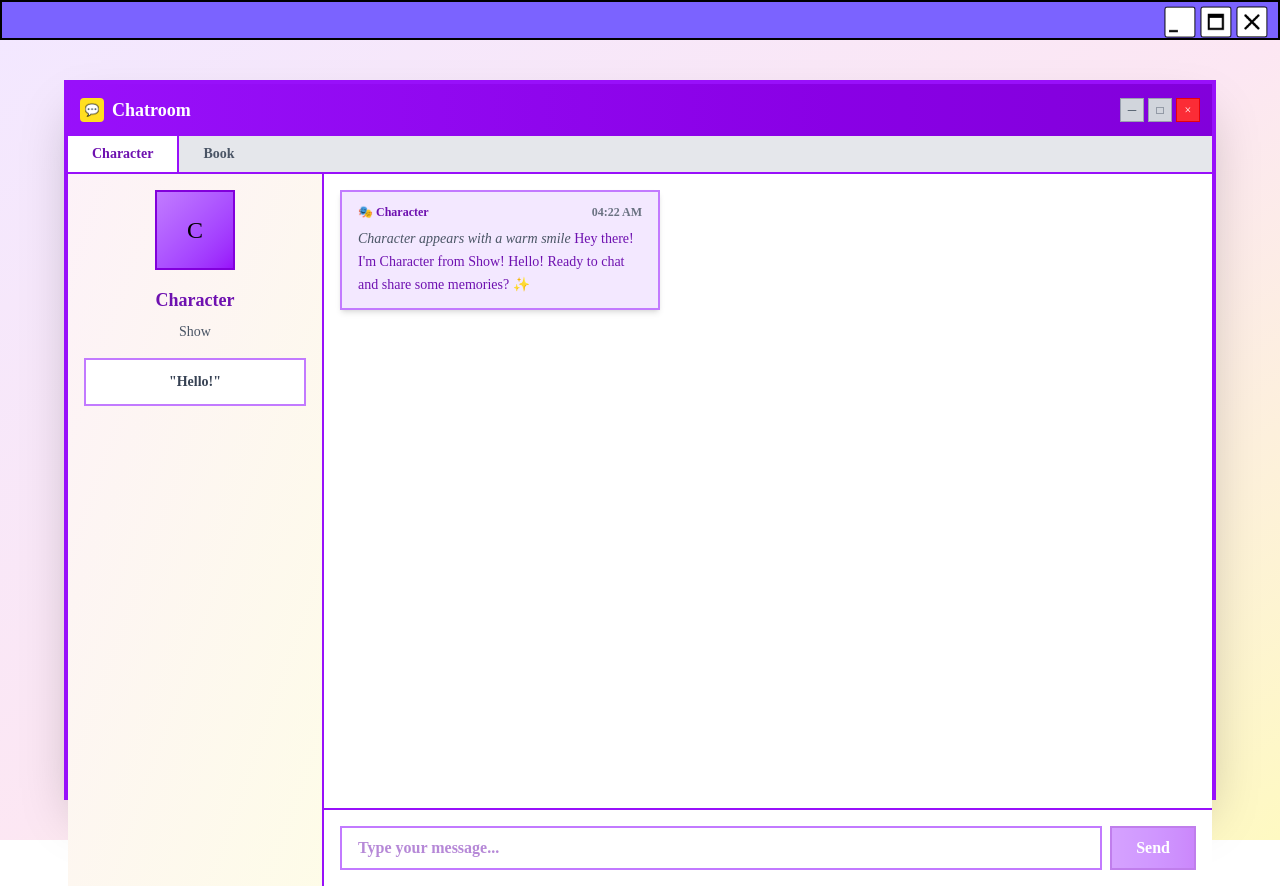
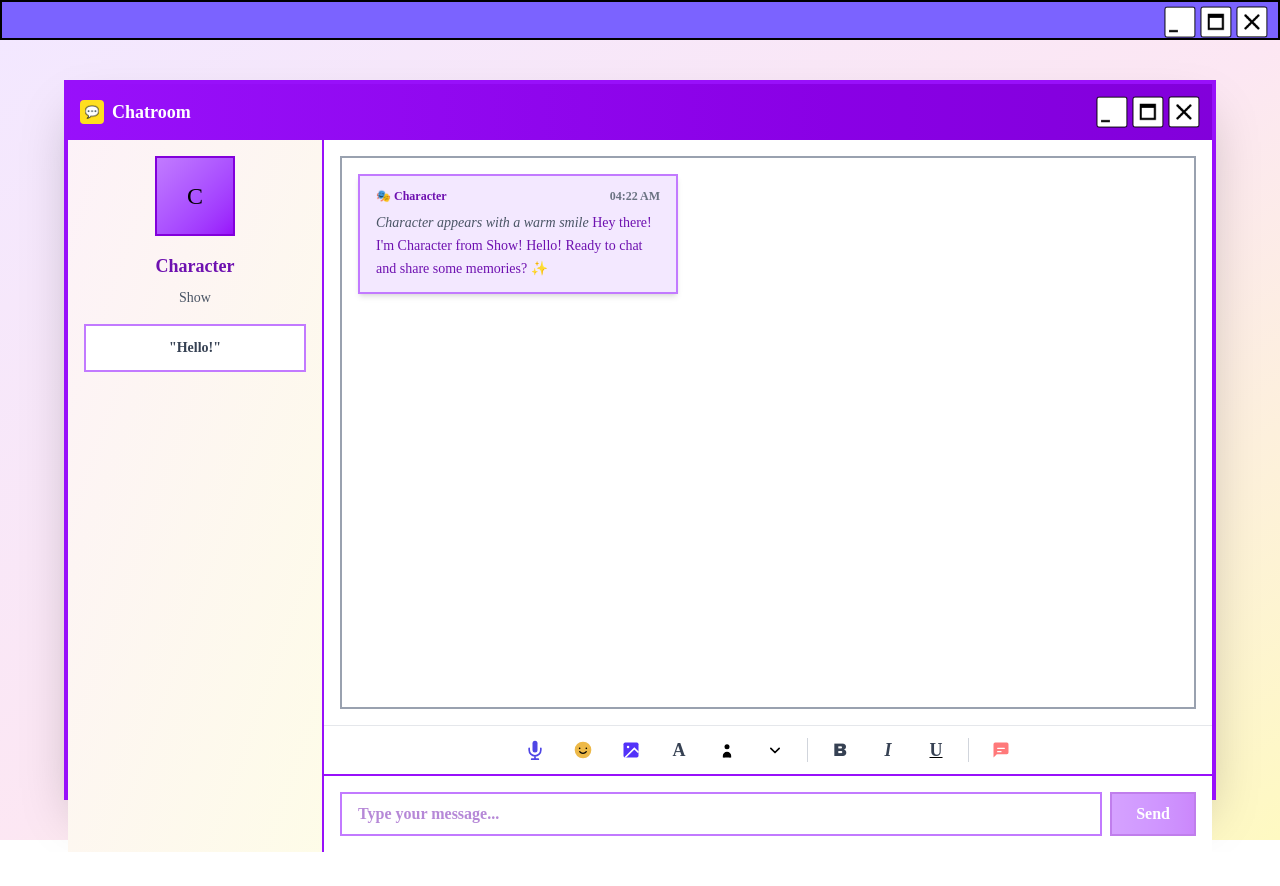
Before and after one commit to axyc13/PixelPal, a React (Vite) app: page /chat/1 in a window 1280 px wide. After the commit the page ends 852 px from the top, so only its background shows below. Built offline with nearby package versions, Linux system fonts and the light colour scheme; no server answers.

Commit message:
improved chat page ui

```diff
--- a/src/App.tsx
+++ b/src/App.tsx
@@ -7,7 +7,7 @@ import speech from './assets/speech.png';
 import trail from './assets/trail.png';
 import { signInWithGoogleAndStoreUser } from './authService';
 import { Routes, Route, useNavigate } from 'react-router-dom';
-import { CharacterSelectPage } from './pages/CharacterSelectPage';
+import  CharacterSelectPage  from './pages/CharacterSelectPage';
 import Header from './components/Header';
 import { ChatPage } from './pages/ChatPage';
 
@@ -115,7 +115,7 @@ function App() {
       <Header />
       <Routes>
         <Route path="/" element={<LandingPage user={user} setUser={setUser} />} />
-        <Route path="/characterselect" element={<CharacterSelectPage user={user} />} />
+        <Route path="/characterselect" element={<CharacterSelectPage />} />
         <Route path="/chat/:characterId" element={<ChatPage user={user} />} />
       </Routes>
     </>
--- a/src/pages/ChatPage.tsx
+++ b/src/pages/ChatPage.tsx
@@ -4,6 +4,9 @@ import type { Character } from '../characterService';
 import { generateCharacterResponse } from '../characterService';
 import { chatService } from '../chatService';
 import type { ChatSession } from '../chatService';
+import exit from '../assets/exit.png';
+import minimise from '../assets/minimise.png';
+import full from '../assets/full.png';
 
 // Enhanced character typing behavior functions
 function getCharacterThinkingMessage(character: Character): string {
@@ -294,7 +297,6 @@ export const ChatPage: React.FC<ChatPageProps> = ({ user: _user }) => {
   const [newMessage, setNewMessage] = useState('');
   const [isTyping, setIsTyping] = useState(false);
   const [typingMessage, setTypingMessage] = useState('');
-  const [activeTab, setActiveTab] = useState<'Character' | 'Book'>('Character');
   const [character, setCharacter] = useState<Character | null>(null);
   const [session, setSession] = useState<ChatSession | null>(null);
   const messagesEndRef = useRef<HTMLDivElement>(null);
@@ -443,44 +445,11 @@ export const ChatPage: React.FC<ChatPageProps> = ({ user: _user }) => {
             </div>
             <span className="font-bold text-lg">Chatroom</span>
           </div>
-          <div className="flex space-x-1">
-            <div className="w-6 h-6 bg-gray-300 border border-gray-400 flex items-center justify-center">
-              <span className="text-gray-600 text-xs">─</span>
-            </div>
-            <div className="w-6 h-6 bg-gray-300 border border-gray-400 flex items-center justify-center">
-              <span className="text-gray-600 text-xs">□</span>
-            </div>
-            <div
-              className="w-6 h-6 bg-red-500 border border-red-600 flex items-center justify-center cursor-pointer"
-              onClick={handleClose}
-            >
-              <span className="text-white text-xs">×</span>
-            </div>
+          <div className="flex items-center gap-1">
+            <img src={minimise} className="w-8 h-8 cursor-pointer hover:opacity-80 transition-opacity" alt="minimise" />
+            <img src={full} className="w-8 h-8 cursor-pointer hover:opacity-80 transition-opacity" alt="full" />
+            <img src={exit} className="w-8 h-8 cursor-pointer hover:opacity-80 transition-opacity" alt="back" onClick={handleClose} />
           </div>
-        </div>
-
-        {/* Tabs */}
-        <div className="bg-gray-200 border-b-2 border-purple-600 flex">
-          <button
-            onClick={() => setActiveTab('Character')}
-            className={`px-6 py-2 font-bold text-sm border-r-2 border-purple-600 ${
-              activeTab === 'Character'
-                ? 'bg-white text-purple-800'
-                : 'bg-gray-200 text-gray-600 hover:bg-gray-100'
-            }`}
-          >
-            Character
-          </button>
-          <button
-            onClick={() => setActiveTab('Book')}
-            className={`px-6 py-2 font-bold text-sm ${
-              activeTab === 'Book'
-                ? 'bg-white text-purple-800'
-                : 'bg-gray-200 text-gray-600 hover:bg-gray-100'
-            }`}
-          >
-            Book
-          </button>
         </div>
 
         {/* Main Content */}
@@ -503,8 +472,9 @@ export const ChatPage: React.FC<ChatPageProps> = ({ user: _user }) => {
           <div className="flex-1 flex flex-col">
             {/* Messages Area */}
             <div className="flex-1 bg-white p-4 overflow-y-auto">
-              <div className="space-y-4">
-                {messages.map((message) => (
+              <div className="border-2 border-gray-400 bg-white h-full p-4 overflow-y-auto">
+                <div className="space-y-4">
+                  {messages.map((message) => (
                   <div
                     key={message.id}
                     className={`flex ${message.sender === 'You' ? 'justify-end' : 'justify-start'} mb-4`}
@@ -514,7 +484,7 @@ export const ChatPage: React.FC<ChatPageProps> = ({ user: _user }) => {
                         message.sender === 'You'
                           ? 'bg-blue-100 border-blue-400 text-blue-800'
                           : getCharacterMessageStyle(character)
-                      } shadow-md hover:shadow-lg transition-shadow`}
+                      } shadow-md hover:shadow-xl transition-shadow`}
                     >
                       <div className="font-bold text-xs mb-2 flex items-center gap-1">
                         {message.sender === 'You' ? (
@@ -540,11 +510,103 @@ export const ChatPage: React.FC<ChatPageProps> = ({ user: _user }) => {
                     </div>
                   </div>
                 )}
+                </div>
+                <div ref={messagesEndRef} />
               </div>
-              <div ref={messagesEndRef} />
             </div>
 
-            {/* Character Quick Response Buttons - REMOVED for natural conversation */}
+            {/* Horizontal Formatting Toolbar */}
+            <div className="bg-white border-t border-gray-200 px-4 py-2">
+              <div className="flex items-center justify-center space-x-4">
+                {/* Mic button */}
+                <button className="w-8 h-8 flex items-center justify-center hover:bg-gray-100 rounded transition-colors">
+                  <svg width="20" height="20" viewBox="0 0 24 24" fill="none">
+                    <path d="M12 1a3 3 0 0 0-3 3v8a3 3 0 0 0 6 0V4a3 3 0 0 0-3-3z" fill="#4F46E5"/>
+                    <path d="M19 10v2a7 7 0 0 1-14 0v-2M12 19v4M8 23h8" stroke="#4F46E5" strokeWidth="2" strokeLinecap="round" strokeLinejoin="round"/>
+                  </svg>
+                </button>
+
+                {/* Emoji button */}
+                <button className="w-8 h-8 flex items-center justify-center hover:bg-gray-100 rounded transition-colors">
+                  <svg width="20" height="20" viewBox="0 0 24 24" fill="none">
+                    <circle cx="12" cy="12" r="10" fill="#EDB948"/>
+                    <circle cx="8" cy="10" r="1" fill="black"/>
+                    <circle cx="16" cy="10" r="1" fill="black"/>
+                    <path d="M8 14s1.5 2 4 2 4-2 4-2" stroke="black" strokeWidth="1.5" strokeLinecap="round"/>
+                  </svg>
+                </button>
+
+                {/* Gallery button */}
+                <button className="w-8 h-8 flex items-center justify-center hover:bg-gray-100 rounded transition-colors">
+                  <svg width="20" height="20" viewBox="0 0 24 24" fill="none">
+                    <rect x="3" y="3" width="18" height="18" rx="2" fill="#5232F9"/>
+                    <circle cx="8.5" cy="8.5" r="1.5" fill="white"/>
+                    <path d="M21 15l-5-5L5 21" stroke="white" strokeWidth="2"/>
+                  </svg>
+                </button>
+
+                {/* Font size A button */}
+                <button
+                  className="w-8 h-8 flex items-center justify-center hover:bg-gray-100 rounded transition-colors"
+                  style={{ fontFamily: 'DM Serif Text' }}
+                >
+                  <span className="text-lg font-bold text-gray-700">A</span>
+                </button>
+
+                {/* Person button */}
+                <button className="w-8 h-8 flex items-center justify-center hover:bg-gray-100 rounded transition-colors">
+                  <svg width="20" height="20" viewBox="0 0 24 24" fill="none">
+                    <circle cx="12" cy="8" r="3" fill="black"/>
+                    <path d="M16 21v-2a4 4 0 0 0-8 0v2" stroke="black" strokeWidth="2" fill="black"/>
+                  </svg>
+                </button>
+
+                {/* Arrow button */}
+                <button className="w-8 h-8 flex items-center justify-center hover:bg-gray-100 rounded transition-colors">
+                  <svg width="20" height="20" viewBox="0 0 24 24" fill="none">
+                    <path d="M7 10l5 5 5-5" stroke="black" strokeWidth="2" strokeLinecap="round" strokeLinejoin="round"/>
+                  </svg>
+                </button>
+
+                {/* Divider */}
+                <div className="h-6 w-px bg-gray-300"></div>
+
+                {/* Bold button */}
+                <button
+                  className="w-8 h-8 flex items-center justify-center hover:bg-gray-100 rounded transition-colors font-black"
+                  style={{ fontFamily: 'Arial Black' }}
+                >
+                  <span className="text-lg font-bold text-gray-700">B</span>
+                </button>
+
+                {/* Italic button */}
+                <button
+                  className="w-8 h-8 flex items-center justify-center hover:bg-gray-100 rounded transition-colors italic"
+                  style={{ fontFamily: 'Averia Serif Libre' }}
+                >
+                  <span className="text-lg font-bold text-gray-700">I</span>
+                </button>
+
+                {/* Underline button */}
+                <button
+                  className="w-8 h-8 flex items-center justify-center hover:bg-gray-100 rounded transition-colors underline"
+                  style={{ fontFamily: 'Averia Serif Libre' }}
+                >
+                  <span className="text-lg font-bold text-gray-700">U</span>
+                </button>
+
+                {/* Divider */}
+                <div className="h-6 w-px bg-gray-300"></div>
+
+                {/* Chat button */}
+                <button className="w-8 h-8 flex items-center justify-center hover:bg-gray-100 rounded transition-colors">
+                  <svg width="20" height="20" viewBox="0 0 24 24" fill="none">
+                    <path d="M21 15a2 2 0 0 1-2 2H7l-4 4V5a2 2 0 0 1 2-2h14a2 2 0 0 1 2 2z" fill="#FF797A"/>
+                    <path d="M8 10h8M8 14h4" stroke="white" strokeWidth="1.5" strokeLinecap="round"/>
+                  </svg>
+                </button>
+              </div>
+            </div>
 
             {/* Message Input */}
             <div className="bg-white border-t-2 border-purple-600 p-4 flex space-x-2">
```
